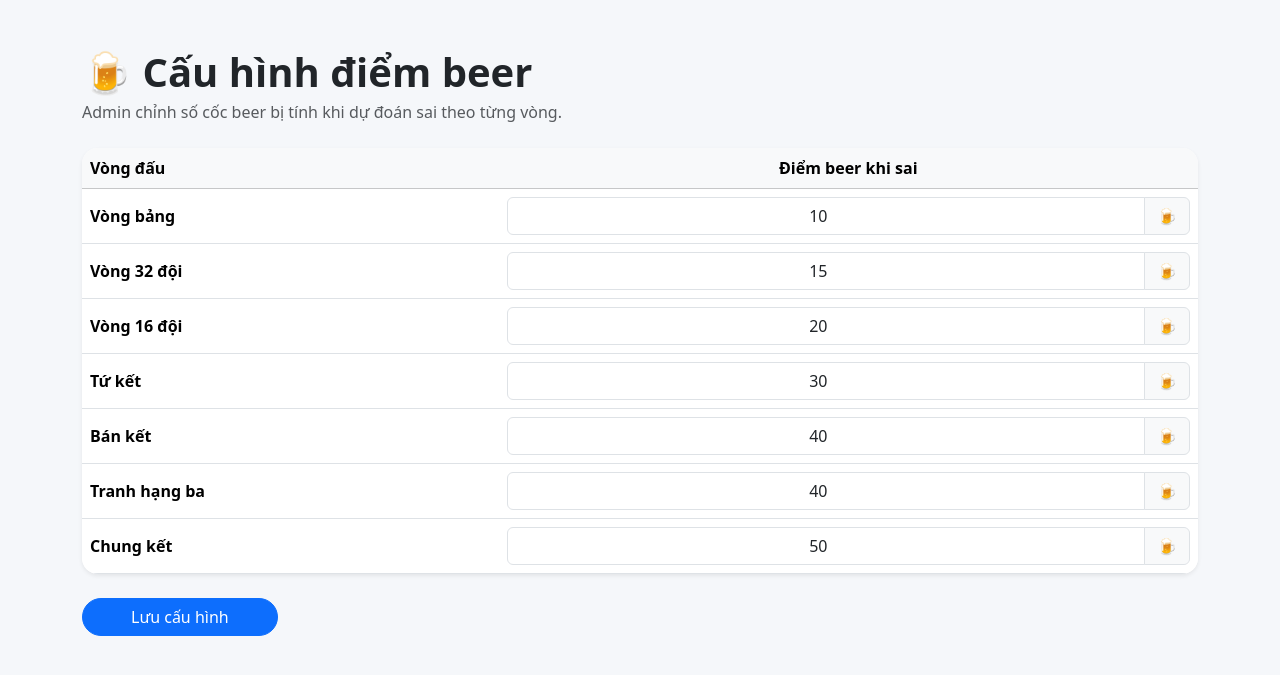
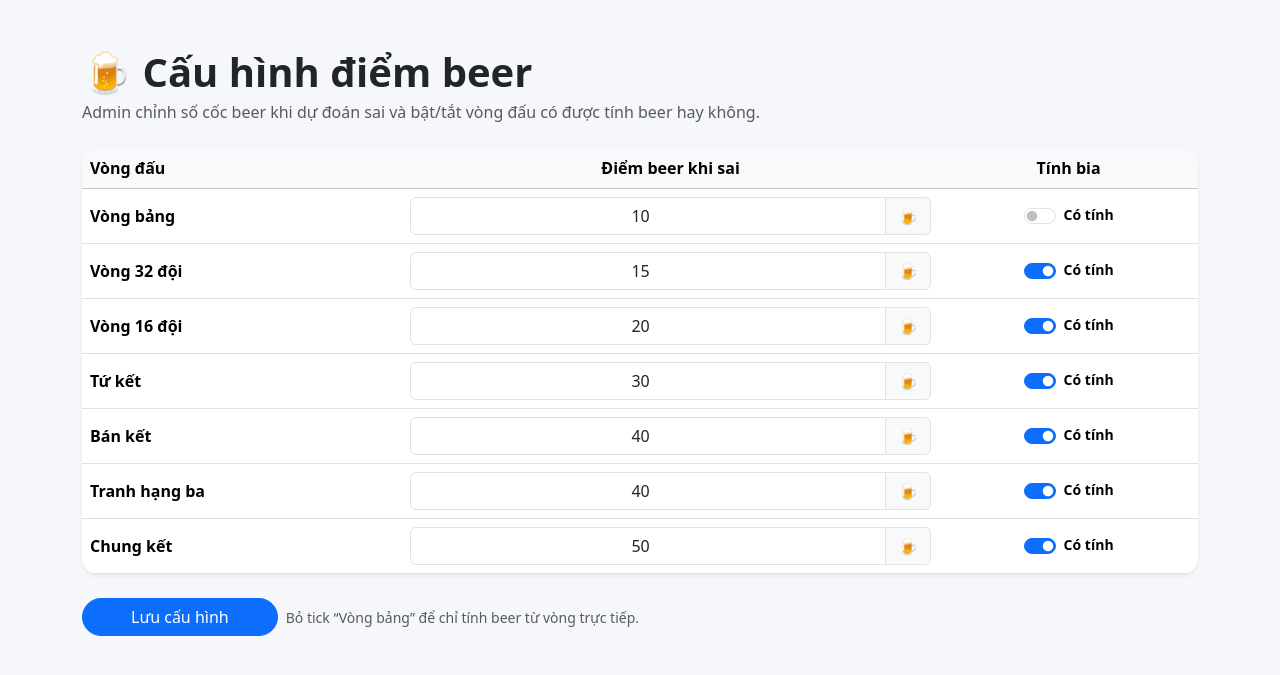
Before and after one commit to dungtt-git/nuoibeer, a Flask app: page /admin/stage-points in a window 1280 px wide. Shown: the part 104-779 px from the top of the page. Run offline with Flask 3, Linux system fonts and the light colour scheme; the visitor is signed in with stand-in values (Sample User, id 1); data comes from the database, SQL or seed files in the repository.

Commit message:
thay doi diem beer admin

```diff
--- a/app.py
+++ b/app.py
@@ -17,12 +17,12 @@ FIXTURES_FILE = BASE_DIR / "data" / "fixtures.json"
 GROUPS_FILE = BASE_DIR / "data" / "groups.json"
 #sửa code để loại beer vòng bảng nếu muốn, mặc định là False để tính beer vòng bảng
 #-- start
-COUNT_GROUP_STAGE = False
-def should_count_beer(match):
-    if COUNT_GROUP_STAGE:
-        return True
-
-    return match["stage"] != "Vòng bảng"
+#COUNT_GROUP_STAGE = False
+#def should_count_beer(match):
+#    if COUNT_GROUP_STAGE:
+#        return True
+#
+#    return match["stage"] != "Vòng bảng"
 # End
 
 def get_db():
@@ -109,6 +109,14 @@ def init_db():
         except sqlite3.OperationalError:
             pass
 
+    try:
+        conn.execute("""
+            ALTER TABLE stage_points
+            ADD COLUMN count_beer INTEGER DEFAULT 1
+        """)
+    except sqlite3.OperationalError:
+        pass
+
     conn.commit()
     conn.close()
 
@@ -116,20 +124,24 @@ def seed_stage_points():
     conn = get_db()
 
     defaults = {
-        "Vòng bảng": 10,
-        "Vòng 32 đội": 15,
-        "Vòng 16 đội": 20,
-        "Tứ kết": 30,
-        "Bán kết": 40,
-        "Tranh hạng ba": 40,
-        "Chung kết": 50,
+        "Vòng bảng": (10, 0),
+        "Vòng 32 đội": (15, 1),
+        "Vòng 16 đội": (20, 1),
+        "Tứ kết": (30, 1),
+        "Bán kết": (40, 1),
+        "Tranh hạng ba": (40, 1),
+        "Chung kết": (50, 1),
     }
 
-    for stage, beer_points in defaults.items():
+    for stage, (beer_points, count_beer) in defaults.items():
         conn.execute("""
-            INSERT OR IGNORE INTO stage_points (stage, beer_points)
-            VALUES (?, ?)
-        """, (stage, beer_points))
+            INSERT OR IGNORE INTO stage_points (
+                stage,
+                beer_points,
+                count_beer
+            )
+            VALUES (?, ?, ?)
+        """, (stage, beer_points, count_beer))
 
     conn.commit()
     conn.close()
@@ -138,18 +150,27 @@ def seed_stage_points():
 
 def get_stage_points(stage):
     conn = get_db()
-
-    row = conn.execute(
-        "SELECT beer_points FROM stage_points WHERE stage = ?",
-        (stage,)
-    ).fetchone()
-
-    conn.close()
-
-    if row:
-        return row["beer_points"]
-
-    return 10
+    row = conn.execute("""
+        SELECT beer_points
+        FROM stage_points
+        WHERE stage = ?
+    """, (stage,)).fetchone()
+    conn.close()
+
+    return row["beer_points"] if row else 0
+
+def should_count_beer(match):
+    conn = get_db()
+
+    row = conn.execute("""
+        SELECT count_beer
+        FROM stage_points
+        WHERE stage = ?
+    """, (match["stage"],)).fetchone()
+
+    conn.close()
+
+    return bool(row and row["count_beer"] == 1)
 
 def load_fixtures_json():
     with open(FIXTURES_FILE, "r", encoding="utf-8") as f:
@@ -1362,25 +1383,33 @@ def admin_stage_points():
     conn = get_db()
 
     if request.method == "POST":
-        rows = conn.execute("SELECT stage FROM stage_points").fetchall()
+        rows = conn.execute("""
+            SELECT stage
+            FROM stage_points
+            ORDER BY id
+        """).fetchall()
 
         for row in rows:
             stage = row["stage"]
-            value = request.form.get(stage)
-
-            if value is not None and value.strip() != "":
-                conn.execute("""
-                    UPDATE stage_points
-                    SET beer_points = ?
-                    WHERE stage = ?
-                """, (int(value), stage))
+            beer_points = int(request.form.get(f"beer_points_{stage}", 0))
+            count_beer = 1 if request.form.get(f"count_beer_{stage}") == "on" else 0
+
+            conn.execute("""
+                UPDATE stage_points
+                SET beer_points = ?,
+                    count_beer = ?
+                WHERE stage = ?
+            """, (beer_points, count_beer, stage))
 
         conn.commit()
+        conn.close()
+
+        return redirect("/admin/stage-points")
 
     stage_points = conn.execute("""
-        SELECT stage, beer_points
+        SELECT stage, beer_points, count_beer
         FROM stage_points
-        ORDER BY id ASC
+        ORDER BY id
     """).fetchall()
 
     conn.close()
--- a/templates/admin_stage_points.html
+++ b/templates/admin_stage_points.html
@@ -9,7 +9,7 @@
   <div class="mb-4">
     <h1 class="fw-bold mb-1">🍺 Cấu hình điểm beer</h1>
     <p class="text-muted mb-0">
-      Admin chỉnh số cốc beer bị tính khi dự đoán sai theo từng vòng.
+      Admin chỉnh số cốc beer khi dự đoán sai và bật/tắt vòng đấu có được tính beer hay không.
     </p>
   </div>
 
@@ -21,23 +21,42 @@
             <tr>
               <th>Vòng đấu</th>
               <th class="text-center">Điểm beer khi sai</th>
+              <th class="text-center">Tính bia</th>
             </tr>
           </thead>
 
           <tbody>
             {% for item in stage_points %}
             <tr>
-              <td class="fw-semibold">{{ item.stage }}</td>
+              <td class="fw-semibold">
+                {{ item.stage }}
+              </td>
 
               <td style="max-width: 220px;">
                 <div class="input-group">
                   <input
                     type="number"
                     class="form-control text-center"
-                    name="{{ item.stage }}"
+                    name="beer_points_{{ item.stage }}"
                     value="{{ item.beer_points }}"
                     min="0">
                   <span class="input-group-text">🍺</span>
+                </div>
+              </td>
+
+              <td class="text-center">
+                <div class="form-check form-switch d-inline-flex align-items-center gap-2">
+                  <input
+                    class="form-check-input"
+                    type="checkbox"
+                    role="switch"
+                    name="count_beer_{{ item.stage }}"
+                    id="count_beer_{{ loop.index }}"
+                    {% if item.count_beer %}checked{% endif %}>
+
+                  <label class="form-check-label small fw-semibold" for="count_beer_{{ loop.index }}">
+                    Có tính
+                  </label>
                 </div>
               </td>
             </tr>
@@ -47,9 +66,15 @@
       </div>
     </div>
 
-    <button class="btn btn-primary rounded-pill px-5 mt-4">
-      Lưu cấu hình
-    </button>
+    <div class="d-flex flex-column flex-sm-row gap-2 align-items-sm-center mt-4">
+      <button class="btn btn-primary rounded-pill px-5">
+        Lưu cấu hình
+      </button>
+
+      <div class="text-muted small">
+        Bỏ tick “Vòng bảng” để chỉ tính beer từ vòng trực tiếp.
+      </div>
+    </div>
   </form>
 
 </div>
```
